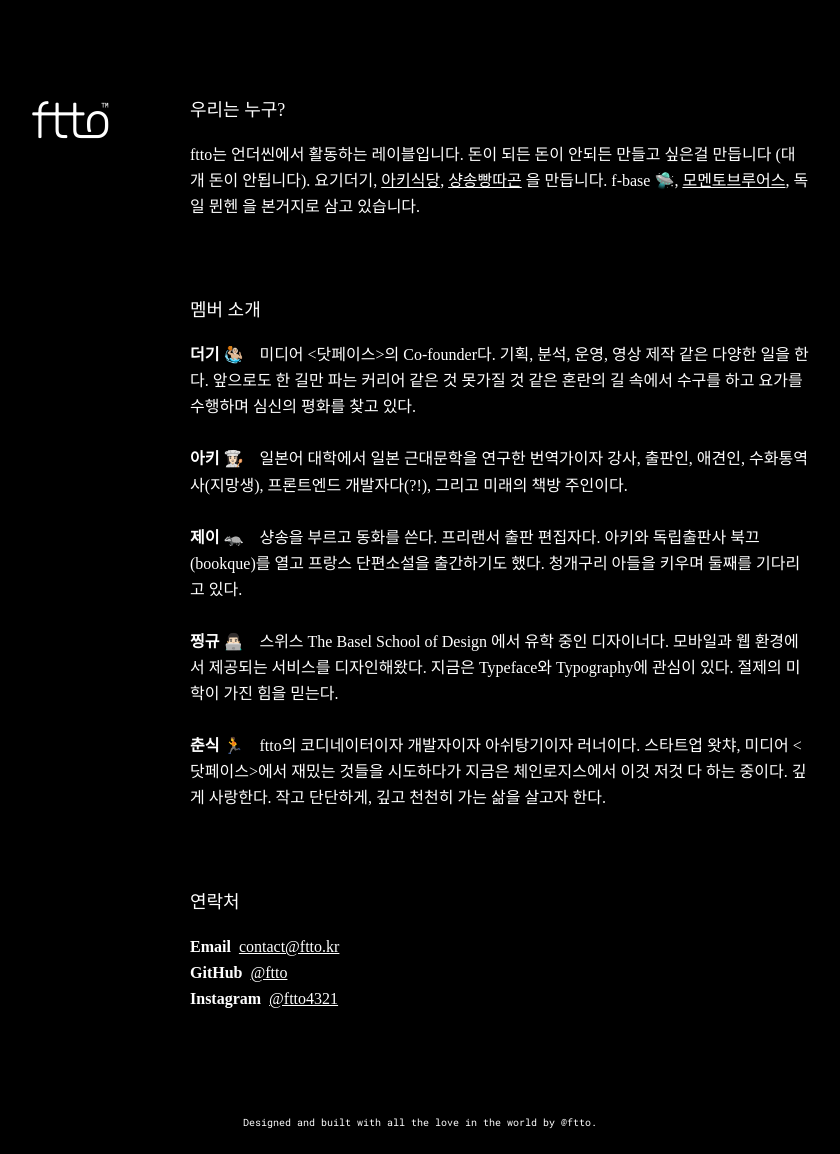
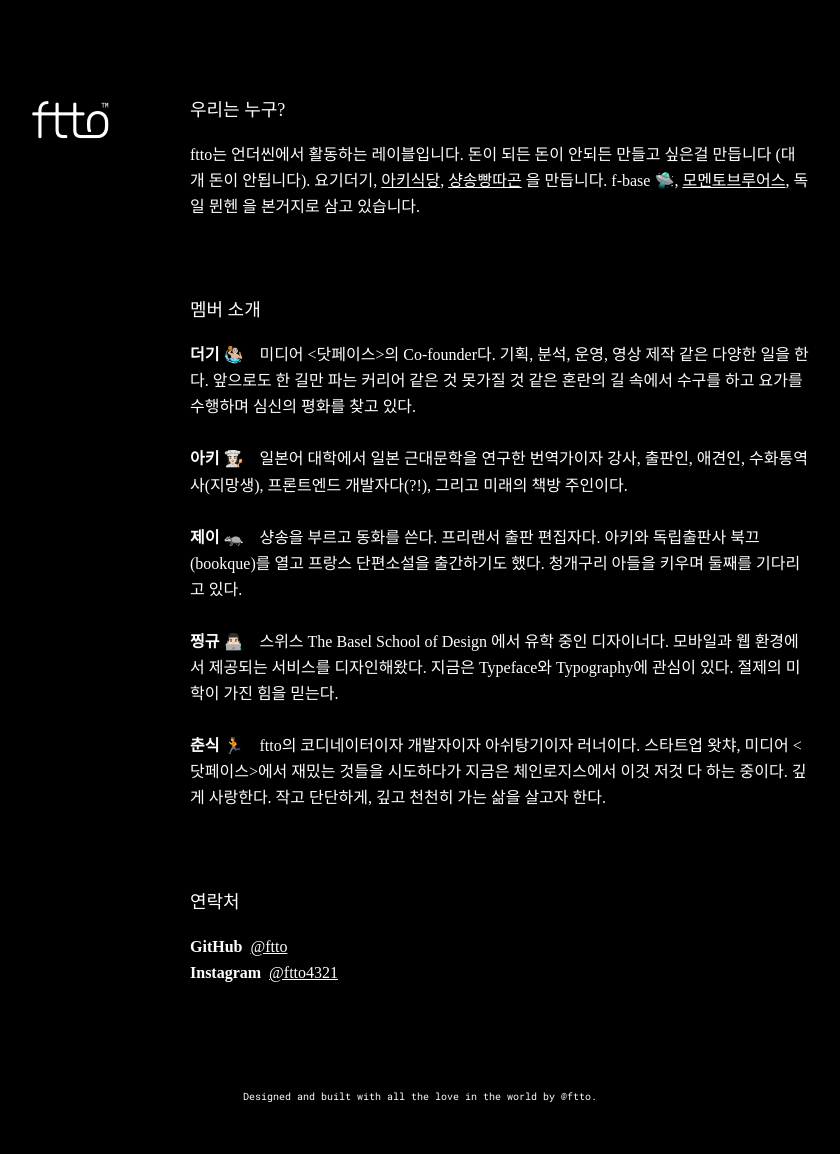
Before and after one commit to studio-lokal/studio-lokal.github.io, a Jekyll site: the page built from index.html, in a window 1280 px wide. Shown: the whole page, without its empty margins (220-1060 px from the left). Built offline with Jekyll 4.4.1, drawn with Linux system fonts in a browser that asks for light colours; some web fonts are replaced; after the commit the page ends 1128 px from its top, so only the background shows below that.

Commit message:
fix: remove email

```diff
--- a/_config.yml
+++ b/_config.yml
@@ -19,15 +19,11 @@
 # in the templates via {{ site.myvariable }}.
 
 title: FTTO
-email: contact@ftto.kr
 description: >- # this means to ignore newlines until "baseurl:"
   ftto는 언더씬에서 활동하는 레이블입니다. 커뮤니티보다 단단하고, 회사보단 느슨한 그런 공동체를 지향합니다. 만들고 싶은게 생기면 그냥 만듭니다. 생각만 하지 않고 그냥 만듭니다. 온라인, 오프라인 가리지 않고 그냥 만듭니다.
 baseurl: "" # the subpath of your site, e.g. /blog
 url: "https://ftto.kr" # the base hostname & protocol for your site, e.g. http://example.com
 contacts:
-  - name: Email
-    link: mailto:contact@ftto.kr
-    label: contact@ftto.kr
   - name: GitHub
     link: https://github.com/ftto
     label: "@ftto"
@@ -41,7 +37,6 @@
 sass:
   sass_dir: _sass
   style: compressed
-
 # Exclude from processing.
 # The following items will not be processed, by default.
 # Any item listed under the `exclude:` key here will be automatically added to
```
